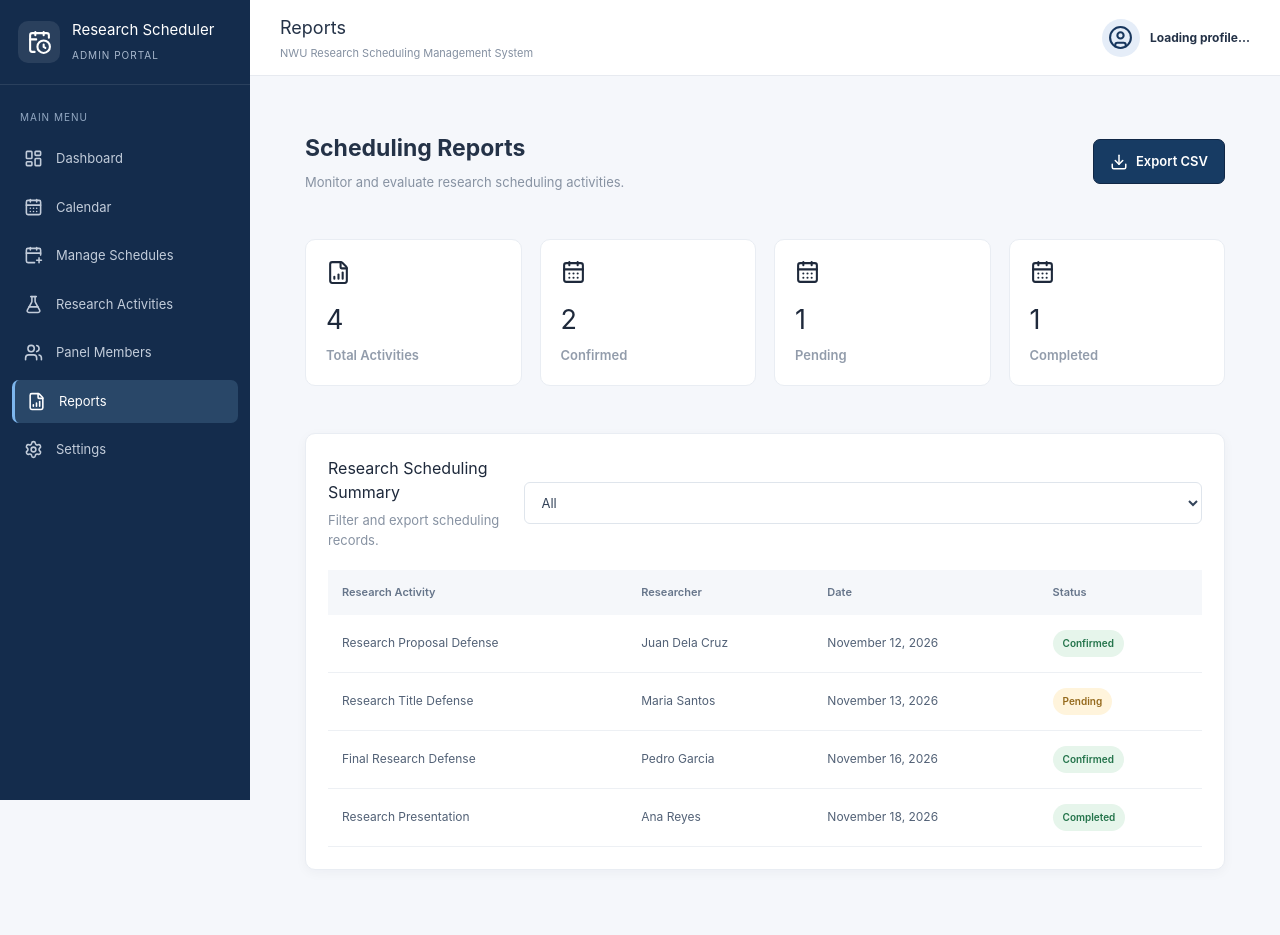
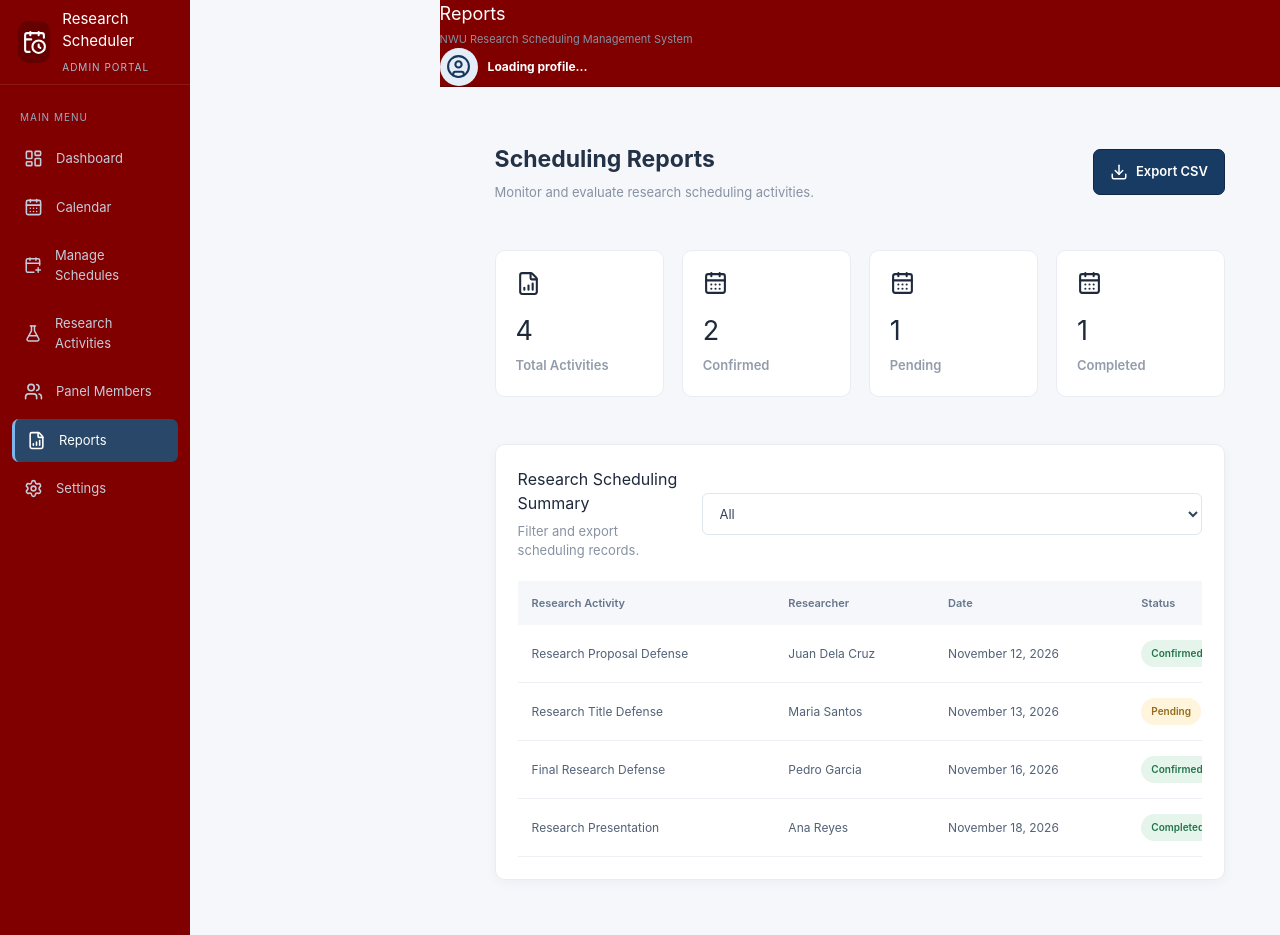
Before and after one commit to arviegaliza/NWU-Scheduling-System, a React (Vite) app in the folder frontend/: page /reports in a window 1280 px wide. Built offline with nearby package versions, Linux system fonts and the light colour scheme; no server answers.

Commit message:
Update global.css

```diff
--- a/frontend/src/styles/global.css
+++ b/frontend/src/styles/global.css
@@ -32,15 +32,29 @@ button {
   min-height: 100vh;
 }
 
+/* MAROON SIDEBAR */
 .sidebar {
-  width: 250px;
-  background: #142c4c;
-  color: white;
-  position: fixed;
-  inset: 0 auto 0 0;
-  display: flex;
-  flex-direction: column;
-  z-index: 10;
+  background: #800000;
+  color: #ffffff;
+}
+
+.sidebar-label {
+  color: #e0bcbc;
+}
+
+.sidebar-link,
+.logout-button {
+  color: #f5eaea;
+}
+
+.sidebar-link:hover,
+.sidebar-link.active {
+  background: #650000;
+  color: #ffffff;
+}
+
+.sidebar-link.active {
+  border-left: 3px solid #ffffff;
 }
 
 .sidebar-brand {
@@ -127,14 +141,46 @@ button {
   width: calc(100% - 250px);
 }
 
+/* MAROON TOPBAR */
 .topbar {
-  height: 76px;
-  background: white;
-  border-bottom: 1px solid #e7eaf0;
-  display: flex;
-  align-items: center;
-  justify-content: space-between;
-  padding: 0 30px;
+  background: #800000;
+  color: #ffffff;
+  border-bottom: 1px solid #650000;
+}
+
+.topbar h2 {
+  color: #ffffff;
+}
+
+.topbar p {
+  color: #e0bcbc;
+}
+
+.icon-button {
+  color: #ffffff;
+}
+
+.admin-profile strong {
+  color: #ffffff;
+}
+
+.admin-profile small {
+  color: #e0bcbc;
+}
+
+.avatar {
+  background: #ffffff;
+  color: #800000;
+}
+
+/* BRAND ICON */
+.brand-icon {
+  background: #650000;
+}
+
+/* SIDEBAR BOTTOM */
+.sidebar-bottom {
+  border-top: 1px solid #ffffff30;
 }
 
 .topbar h2 {
```
